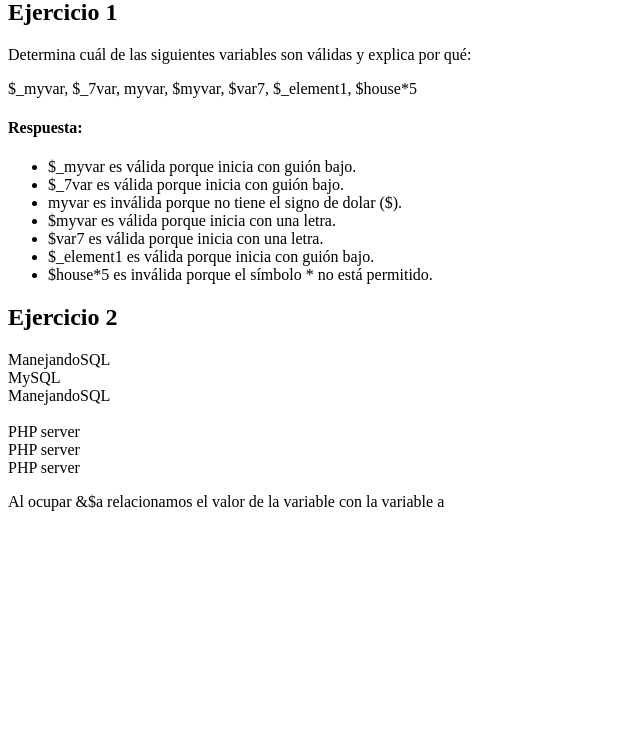
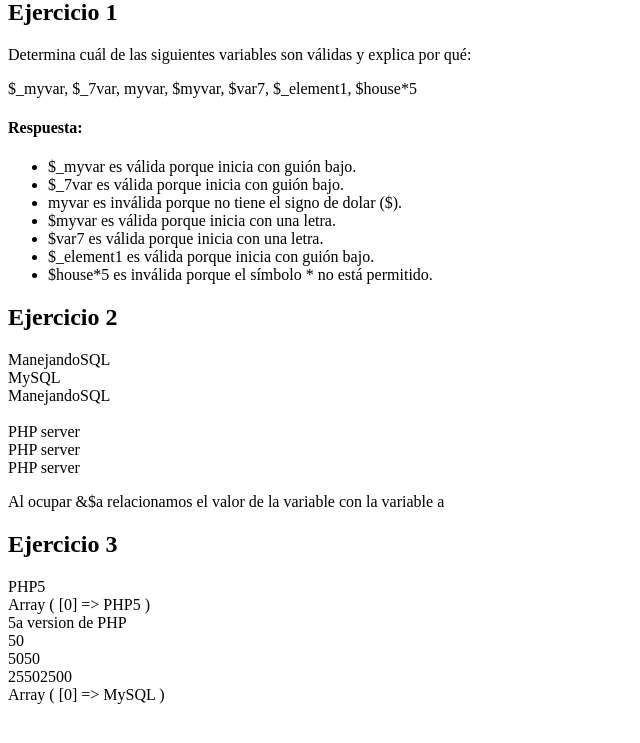
Before and after one commit to AldoP85/tecweb, a PHP site: page / in a window 1280 px wide. Shown: the part 21-764 px from the top of the page, without its empty margins (0-640 px from the left). Run offline with PHP 8.4, Linux system fonts and the light colour scheme.

Commit message:
Ejercicio 3

```diff
--- a/practicas/p04/index.php
+++ b/practicas/p04/index.php
@@ -2,7 +2,7 @@
 <html xmlns="http://www.w3.org/1999/xhtml" xml:lang="es">
 <head>
     <meta http-equiv="Content-Type" content="text/html; charset=UTF-8" />
-    <title>Práctica 3</title>
+    <title>Práctica 4</title>
 </head>
 <body>
     <h2>Ejercicio 1</h2>
@@ -56,5 +56,35 @@
     ?>
     <p>Al ocupar &$a relacionamos el valor de la variable con la variable a</p>
 
+    <h2>Ejercicio 3</h2>
+    <?php
+	$a = "PHP5";
+	echo $a;
+	echo '<br>';
+
+	$z[] = &$a;
+	print_r($z);
+	echo '<br>';
+
+	$b = "5a version de PHP";
+	echo $b;
+	echo '<br>';
+
+	$c = $b*10;
+	echo $c;
+	echo '<br>';
+
+	$a .= $b;
+	echo $a;
+	echo '<br>';
+
+	$b *= $c;
+	echo $b;
+	echo '<br>';
+
+	$z[0] = "MySQL";
+	print_r($z);
+	echo '<br>';
+    ?>
 </body>
 </html>
```
